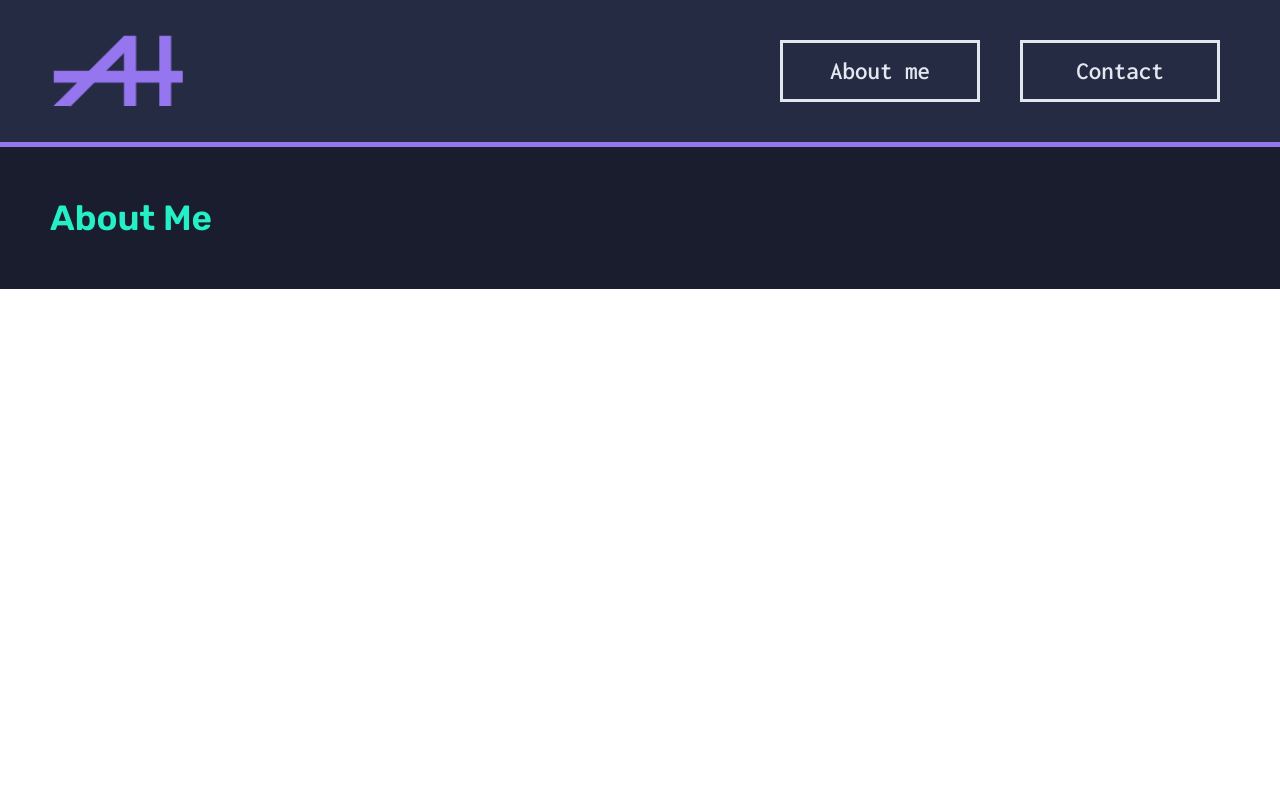
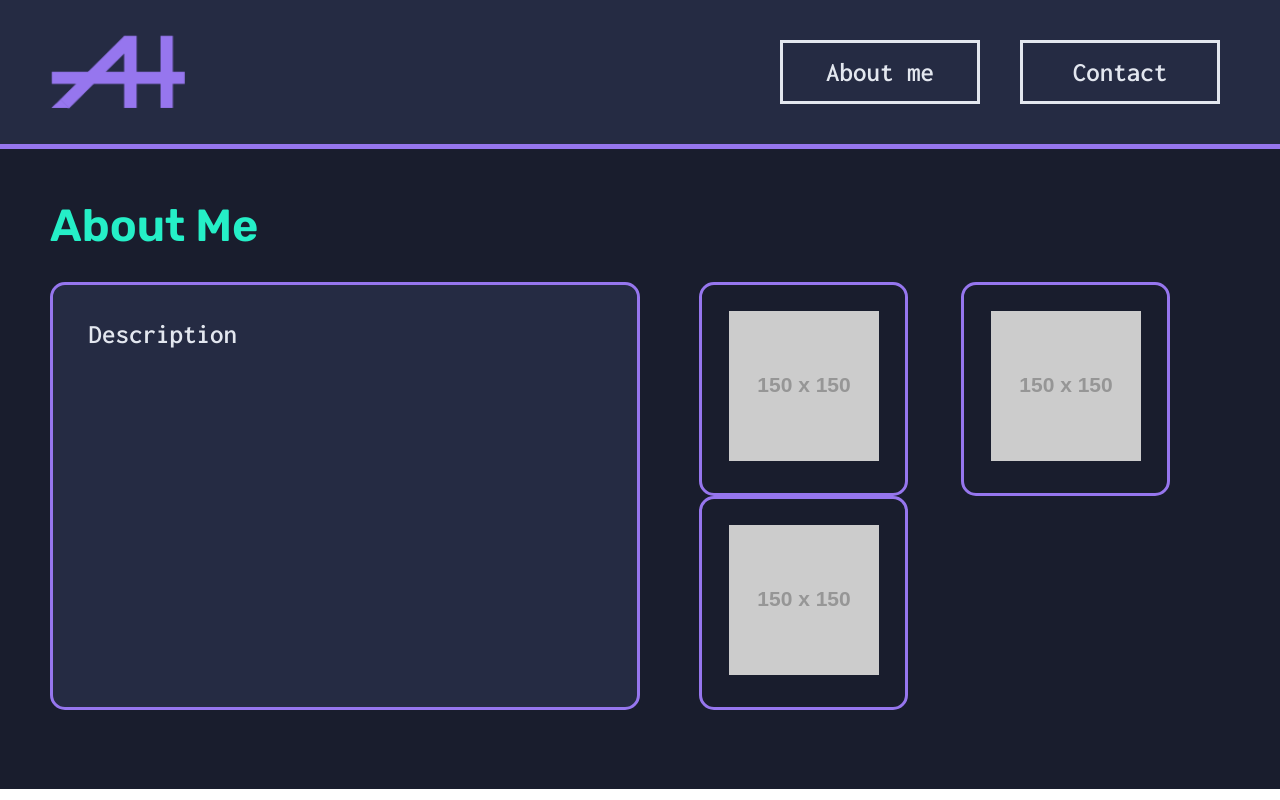
Before and after one commit to Andres14-Hernandez/Portfolio, a React app: page /about in a window 1280 px wide. Built offline with nearby package versions, Linux system fonts and the light colour scheme; placeholder pictures from the web are drawn by us.

Commit message:
About me and Home page, context files

```diff
--- /dev/null
+++ b/src/Components/ElementList/index.js
@@ -0,0 +1,12 @@
+function ElementList(props){
+
+    const {title, image} = props.data
+
+    return(
+        <li>
+            <img src={image} alt={title}/>
+        </li>
+    )
+}
+
+export default ElementList
--- a/src/Components/HomeDescription/HomeDescription.module.css
+++ b/src/Components/HomeDescription/HomeDescription.module.css
@@ -1,6 +1,5 @@
 .description{
     padding: 3%;
-    border: solid 3px var(--border-color);
     border-radius: 15px;
     display: flex;
     flex-direction: row;
@@ -25,5 +24,6 @@
 }
 
 .networks{
-    margin: auto;
+    display: flex;
+    gap: 60px;
 }
--- a/src/Components/Icons/Linkedin.js
+++ b/src/Components/Icons/Linkedin.js
@@ -8,7 +8,7 @@ const LinkedinIcon = (props) => (
       width={100}
       height={100}
       fill="none"
-      viewBox="0 0 24 24"
+      viewBox="7 3.5 10 17"
       {...props}
     >
       <path
--- /dev/null
+++ b/src/Components/ProyectContainer/ProyectContainer.module.css
@@ -0,0 +1,18 @@
+.container{
+    display: flex;
+    flex-direction: row;
+    padding: 3%;
+    margin: 2.5% 0%;
+    gap: 5%;
+    background-color: rgb(37, 43, 67);
+    border: solid 3px var(--border-color);
+    border-radius: 15px;
+}
+
+.container img{
+    width: 45%;
+}
+
+.textContainer{
+    width: 50%;
+}
--- /dev/null
+++ b/src/Components/ProyectContainer/index.js
@@ -0,0 +1,20 @@
+import styles from "./ProyectContainer.module.css"
+
+
+function ProyectContainer(props){
+
+    const {title, image, description} = props.data
+
+
+    return(
+        <div className={styles.container}>
+            <img src={image} alt={title}/>
+            <div className={styles.textContainer}>
+                <h3>{title}</h3>
+                <p>{description}</p>
+            </div>
+        </div>
+    )
+}
+
+export default ProyectContainer
--- /dev/null
+++ b/src/Components/Proyects/index.js
@@ -0,0 +1,24 @@
+import ProyectContainer from "../ProyectContainer"
+import styles from "./proyects.module.css"
+import { useProyects } from "../../Context/ProyectContext";
+
+
+function Proyects(){
+
+    const proyects = useProyects();
+
+
+    return(
+        <>
+            <h1 className={styles.title}>My Proyects</h1>
+                {proyects.map((proyect, index)=>(
+                        <ProyectContainer
+                            key={index}
+                            data={proyect}
+                        />))
+                }
+        </>
+    )
+}
+
+export default Proyects
--- /dev/null
+++ b/src/Components/Proyects/proyects.module.css
@@ -0,0 +1,5 @@
+.title{
+    text-align: center;
+    margin-top: 5%;
+    margin-bottom: 2.5%;
+}
--- /dev/null
+++ b/src/Context/ProyectContext.js
@@ -0,0 +1,32 @@
+import { createContext, useContext } from "react";
+
+const ProyectContext = createContext();
+
+const proyectsData = [
+  {
+    title: "Proyecto 1",
+    image: "https://via.placeholder.com/150",
+    description: "Descripción del Proyecto 1."
+  },
+  {
+    title: "Proyecto 2",
+    image: "https://via.placeholder.com/150",
+    description: "Descripción del Proyecto 2."
+  },
+  {
+    title: "Proyecto 3",
+    image: "https://via.placeholder.com/150",
+    description: "Descripción del Proyecto 3."
+  },
+];
+
+
+export const ProyectProvider = ({ children }) => {
+  return (
+    <ProyectContext.Provider value={proyectsData}>
+      {children}
+    </ProyectContext.Provider>
+  );
+};
+
+export const useProyects = () => useContext(ProyectContext);
--- /dev/null
+++ b/src/Context/SkillsContext.js
@@ -0,0 +1,29 @@
+import { createContext, useContext } from "react";
+
+const SkillsContext = createContext();
+
+const SkillssData = [
+  {
+    title: "Skill 1",
+    image: "https://via.placeholder.com/150",
+  },
+  {
+    title: "Skill 2",
+    image: "https://via.placeholder.com/150",
+  },
+  {
+    title: "Skill 3",
+    image: "https://via.placeholder.com/150",
+  },
+];
+
+
+export const SkillsProvider = ({ children }) => {
+  return (
+    <SkillsContext.Provider value={SkillssData}>
+      {children}
+    </SkillsContext.Provider>
+  );
+};
+
+export const useSkills = () => useContext(SkillsContext);
--- a/src/Pages/About/about.module.css
+++ b/src/Pages/About/about.module.css
@@ -0,0 +1,37 @@
+.container{
+    display: flex;
+    flex-direction: row;
+    gap: 5%;
+}
+
+.text{
+    display: flex;
+    flex-direction: row;
+    padding: 3%;
+    margin: 2.5% 0%;
+    width: 50%;
+    background-color: rgb(37, 43, 67);
+    border: solid 3px var(--border-color);
+    border-radius: 15px;
+}
+
+
+.skills{
+    width: 45%;
+    margin: 2.5% 0%;
+}
+
+.list{
+    display: flex;
+    flex-direction: row;
+    flex-wrap: wrap;
+    list-style: none;
+    color: white;
+    gap: 10%;
+}
+
+.list li{
+    padding: 5%;
+    border: solid 3px var(--border-color);
+    border-radius: 15px;
+}
--- a/src/Pages/About/index.js
+++ b/src/Pages/About/index.js
@@ -1,6 +1,31 @@
+import styles from "./about.module.css"
+import { useSkills } from "../../Context/SkillsContext";
+import ElementList from "../../Components/ElementList";
+
 function About(){
+
+    const skills = useSkills();
+
     return(
-        <h1>About Me</h1>
+        <section>
+            <h1>About Me</h1>
+            <div className={styles.container}>
+                <div className={styles.text}>
+                    <p>Description</p>
+                </div>
+                <div className={styles.skills}>
+                    <ul className={styles.list}>
+                        {skills.map((skill, index)=>(
+                            <ElementList
+                                key={index}
+                                data={skill}
+                            />
+                        ))
+                        }
+                    </ul>
+                </div>
+            </div>
+        </section>
     )
 }
 
--- a/src/Pages/Home/index.js
+++ b/src/Pages/Home/index.js
@@ -1,9 +1,13 @@
 // import styles from "./Home.module.css"
 import HomeDescription from "../../Components/HomeDescription"
+import Proyects from "../../Components/Proyects"
 
 function Home(){
     return(
-        <HomeDescription/>
+        <>
+            <HomeDescription/>
+            <Proyects/>
+        </>
     )
 }
 
--- a/src/Routes.js
+++ b/src/Routes.js
@@ -4,14 +4,16 @@ import NotFound from "./Pages/NotFound"
 import Home from "./Pages/Home"
 import About from "./Pages/About"
 import Contact from "./Pages/Contact"
+import { ProyectProvider } from "./Context/ProyectContext";
+import { SkillsProvider } from "./Context/SkillsContext"
 
 function AppRoutes(){
     return(
         <BrowserRouter>
             <Routes>
                 <Route path="/" element={ <BasePage/> }>
-                    <Route index="/home" element={ <Home/> }/>
-                    <Route path="/about" element={ <About/> }/>
+                    <Route index="/home" element={<ProyectProvider> <Home/> </ProyectProvider> }/>
+                    <Route path="/about" element={ <SkillsProvider> <About/> </SkillsProvider>}/>
                     <Route path="/contact" element={ <Contact/> }/>
                     <Route path="*" element={ <NotFound/> }/>
                 </Route>
--- a/src/index.css
+++ b/src/index.css
@@ -2,6 +2,7 @@
   margin: 0;
   padding: 0;
   box-sizing: border-box;
+  scrollbar-width: none;
 }
 
 :root{
@@ -13,12 +14,21 @@ body {
   margin: 0;
   font-family: "Inconsolata", sans-serif;
   font-weight: 550;
-  font-size: 25px;
+  font-size: 27px;
+  -ms-overflow-style: none;
 }
 
 h1, h2, h3, h4, h5, h5{
   font-family: "Rubik", serif;
   font-weight: 600;
-  font-size: 35px;
+  font-size: 45px;
   color: #25efc7;
 }
+
+p{
+  color: var(--color-text);
+}
+
+::-webkit-scrollbar {
+  display: none;
+}
```
Also changed, not shown: src/Components/ElementList/ElementList.module.css (added).
